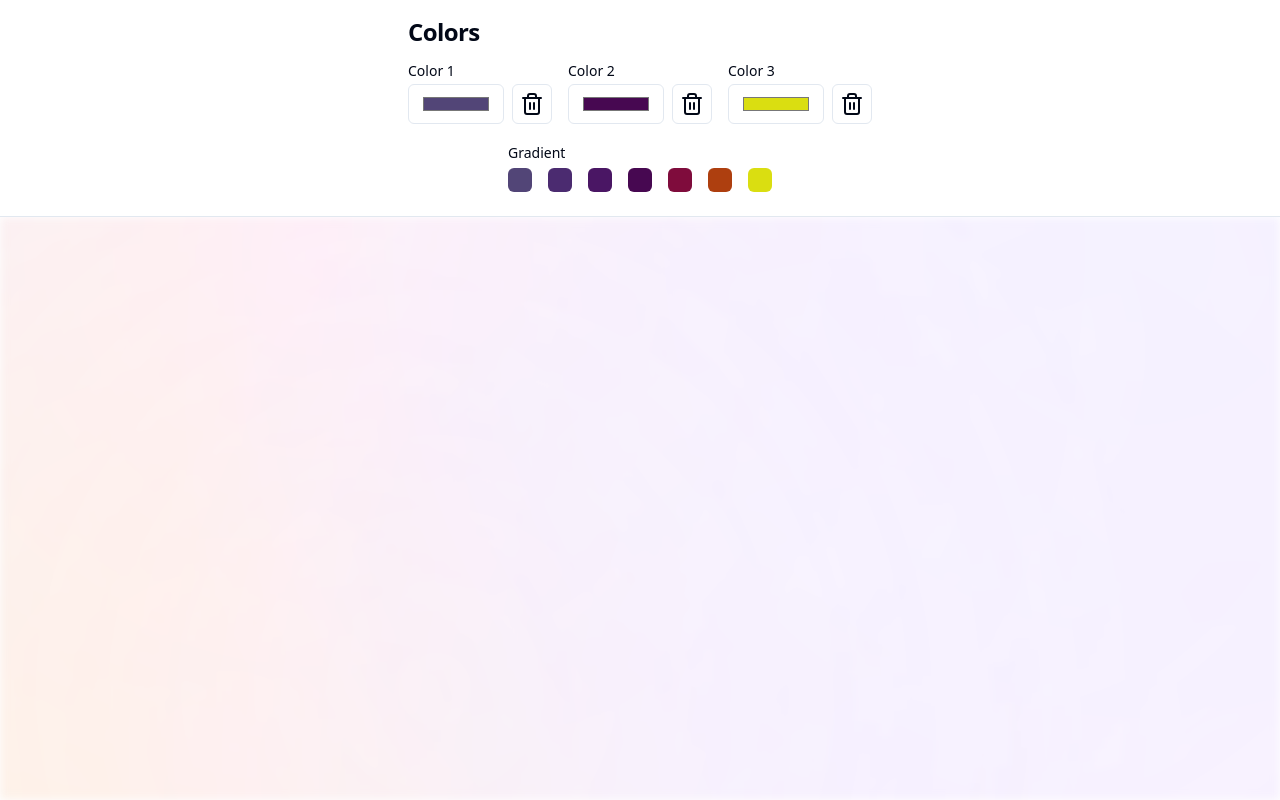
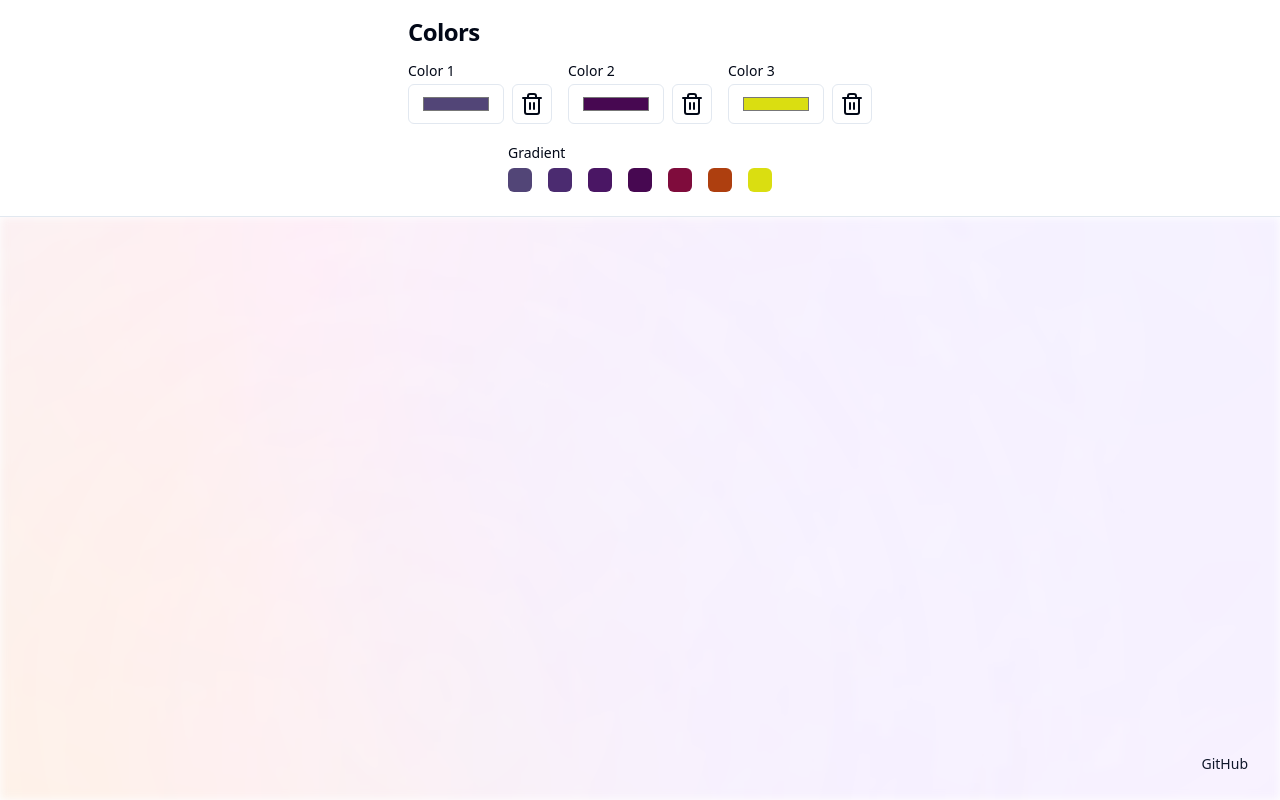
Before and after one commit to HoverBaum/gradientMesh, a React (Vite) app: page / in a window 1280 px wide. Built offline with nearby package versions, Linux system fonts and the light colour scheme.

Commit message:
✨ add link to GitHub

```diff
--- a/src/main.tsx
+++ b/src/main.tsx
@@ -3,11 +3,15 @@ import { createRoot } from 'react-dom/client'
 import App from './App.tsx'
 import './index.css'
 import { ThemeProvider } from './components/theme-provider.tsx'
+import { Button } from './components/ui/button.tsx'
 
 createRoot(document.getElementById('root')!).render(
   <StrictMode>
     <ThemeProvider defaultTheme="system" storageKey="vite-ui-theme">
       <App />
     </ThemeProvider>
+    <Button variant="link" className="fixed bottom-4 right-4">
+      <a href="https://github.com/HoverBaum/gradientMesh/tree/main">GitHub</a>
+    </Button>
   </StrictMode>
 )
```
